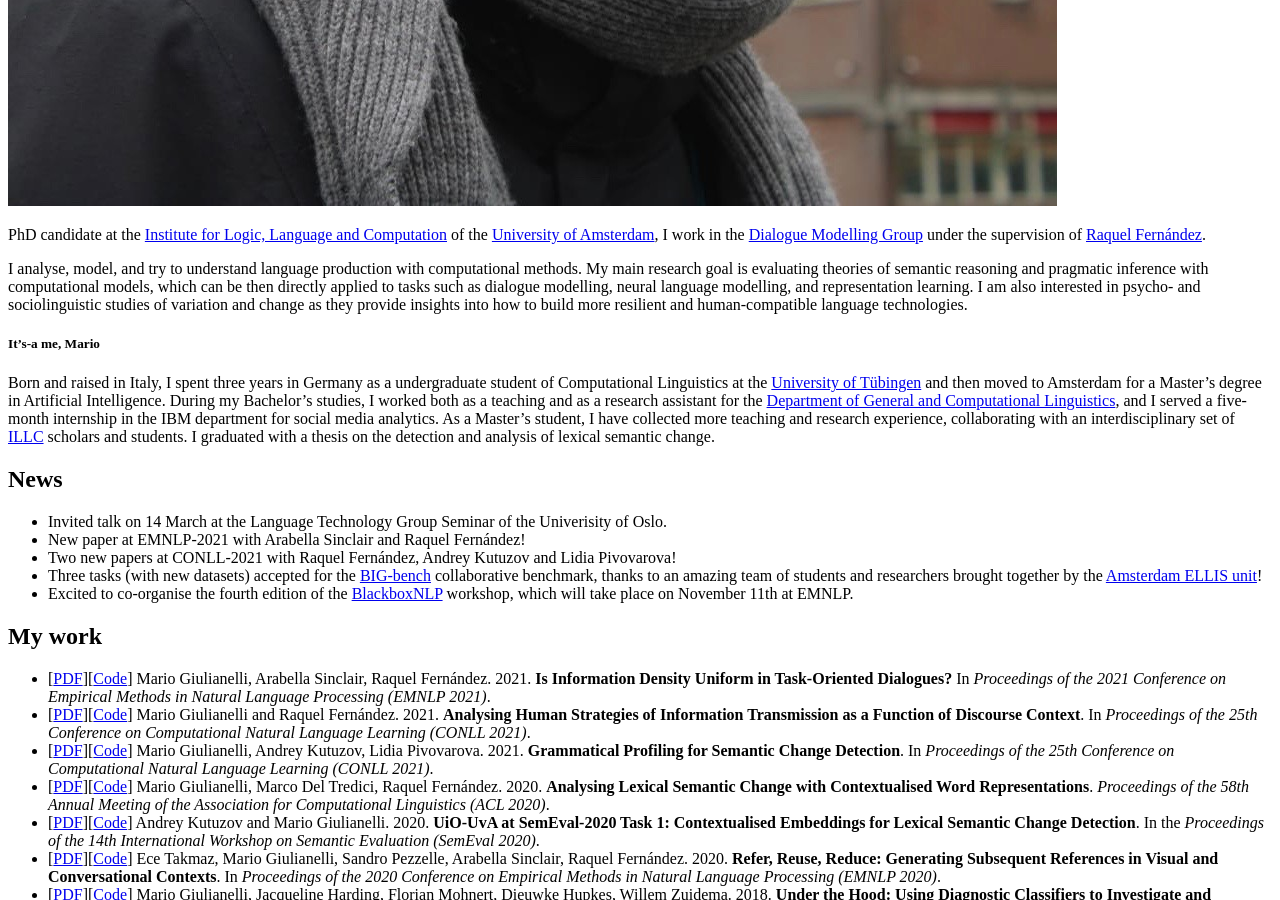
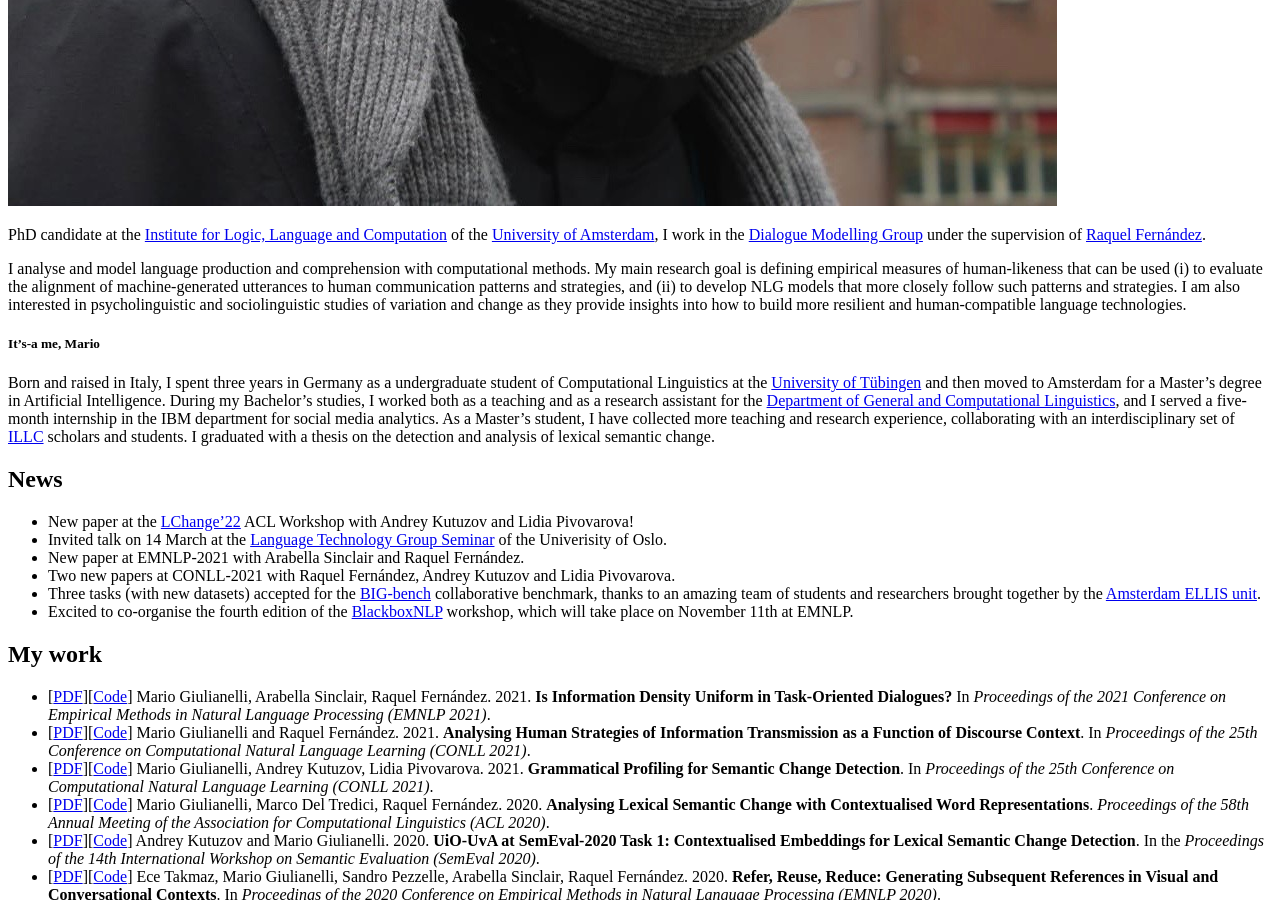
Before and after one commit to glnmario/glnmario.github.io, a Jekyll site: the page built from index.md, in a window 1280 px wide and 900 px high, scrolled down 978 px. Built offline with Jekyll 4.4.1, drawn with Linux system fonts in a browser that asks for light colours.

Commit message:
Update index.md

```diff
--- a/index.md
+++ b/index.md
@@ -8,9 +8,10 @@ layout: default
 <!--## About me-->
 PhD candidate at the [Institute for Logic, Language and Computation](https://www.illc.uva.nl) of the [University of Amsterdam](https://www.uva.nl/en), I work in the [Dialogue Modelling Group](https://dmg-illc.github.io/dmg/) under the supervision of [Raquel Fernández](https://staff.fnwi.uva.nl/r.fernandezrovira/).
 
-<!-- I am in love with language interaction and I -->
-I analyse, model, and try to understand language production with computational methods.
-My main research goal is evaluating theories of semantic reasoning and pragmatic inference with computational models, which can be then directly applied to tasks such as dialogue modelling, neural language modelling, and representation learning. I am also interested in psycho- and sociolinguistic studies of variation and change as they provide insights into how to build more resilient and human-compatible language technologies.
+<!-- I am in love with language interaction and I analyse, model, and try to understand language production with computational methods.
+My main research goal is evaluating theories of semantic reasoning and pragmatic inference with computational models, which can be then directly applied to tasks such as dialogue modelling, neural language modelling, and representation learning. I am also interested in psycho- and sociolinguistic studies of variation and change as they provide insights into how to build more resilient and human-compatible language technologies. -->
+I analyse and model language production and comprehension with computational methods. My main research goal is defining empirical measures of human-likeness that can be used (i) to evaluate the alignment of machine-generated utterances to human communication patterns and strategies, and (ii) to develop NLG models that more closely follow such patterns and strategies. I am also interested in psycholinguistic and sociolinguistic studies of variation and change as they provide insights into how to build more resilient and human-compatible language technologies.
+
 
 ##### It's-a me, Mario
 Born and raised in Italy, I spent three years in Germany as a undergraduate student of Computational Linguistics at the [University of Tübingen](https://uni-tuebingen.de/en/) and then moved to Amsterdam for a Master's degree in Artificial Intelligence.
@@ -22,10 +23,11 @@ Currently I study Artificial Intelligence at the University of Amsterdam.
 -->
 
 ## News
-- Invited talk on 14 March at the Language Technology Group Seminar of the Univerisity of Oslo.
-- New paper at EMNLP-2021 with Arabella Sinclair and Raquel Fernández!
-- Two new papers at CONLL-2021 with Raquel Fernández, Andrey Kutuzov and Lidia Pivovarova!
-- Three tasks (with new datasets) accepted for the [BIG-bench](https://github.com/google/BIG-bench) collaborative benchmark, thanks to an amazing team of students and researchers brought together by the [Amsterdam ELLIS unit](https://ivi.fnwi.uva.nl/ellis/2021/04/19/first-amsterdam-ellis-team-participates-in-challenge/)!
+- New paper at the [LChange'22](https://languagechange.org/events/2022-acl-lchange/) ACL Workshop with Andrey Kutuzov and Lidia Pivovarova!
+- Invited talk on 14 March at the [Language Technology Group Seminar](https://www.mn.uio.no/ifi/english/research/groups/ltg/research-seminar/) of the Univerisity of Oslo.
+- New paper at EMNLP-2021 with Arabella Sinclair and Raquel Fernández.
+- Two new papers at CONLL-2021 with Raquel Fernández, Andrey Kutuzov and Lidia Pivovarova.
+- Three tasks (with new datasets) accepted for the [BIG-bench](https://github.com/google/BIG-bench) collaborative benchmark, thanks to an amazing team of students and researchers brought together by the [Amsterdam ELLIS unit](https://ivi.fnwi.uva.nl/ellis/2021/04/19/first-amsterdam-ellis-team-participates-in-challenge/).
 - Excited to co-organise the fourth edition of the [BlackboxNLP](https://blackboxnlp.github.io) workshop, which will take place on November 11th at EMNLP.
 
 ## My work
```
